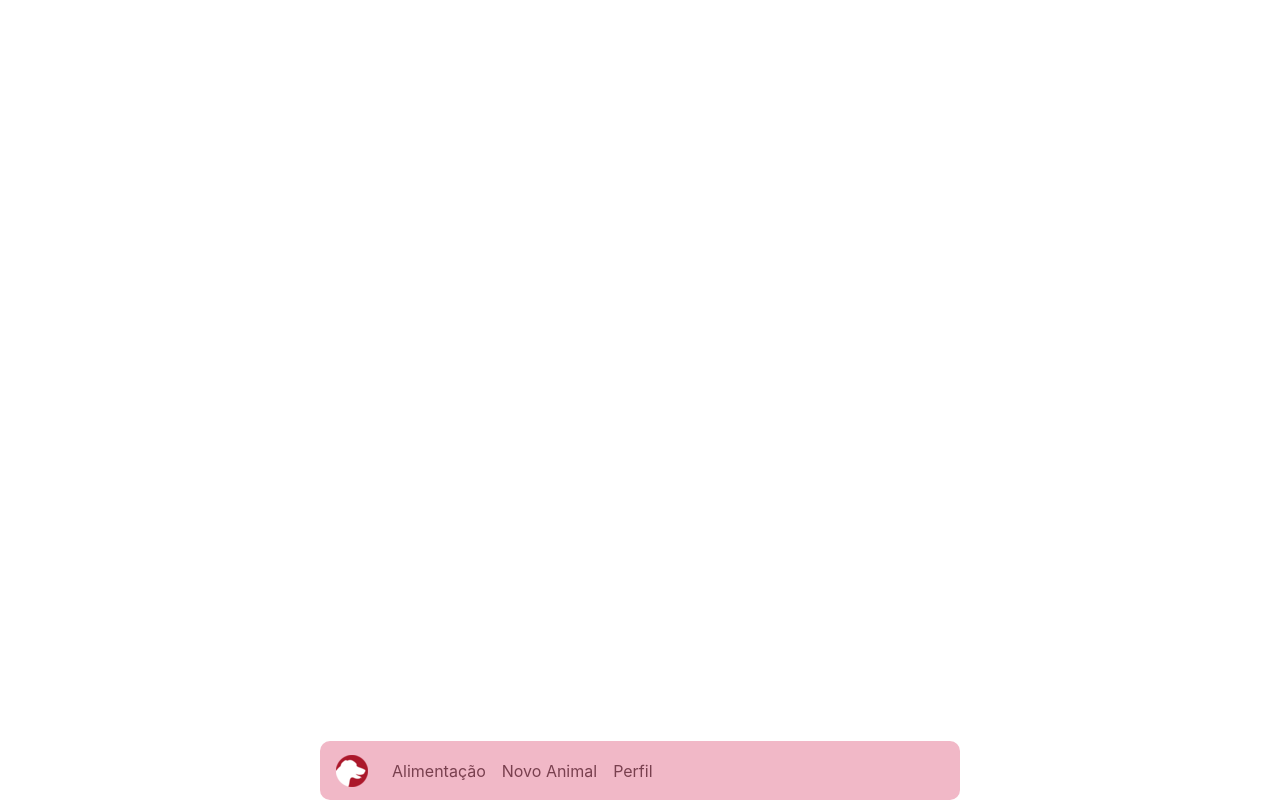
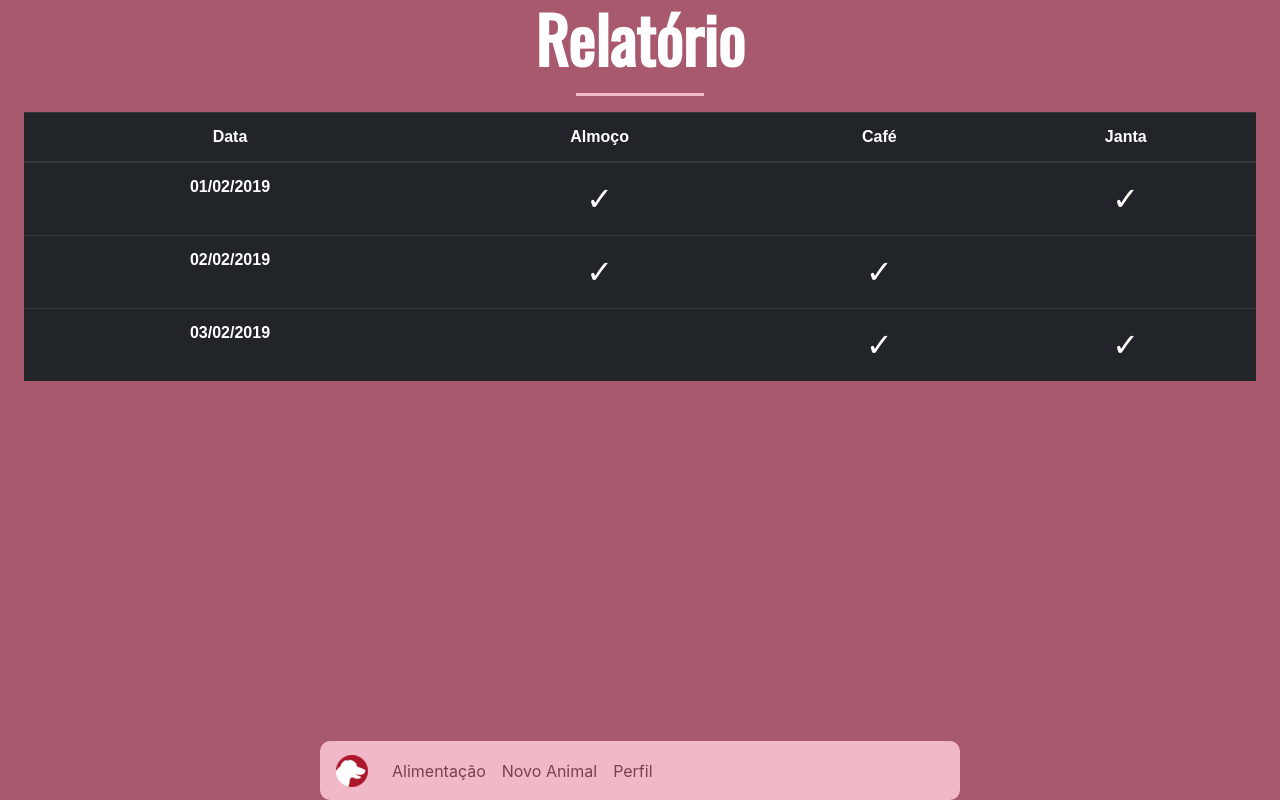
Before and after one commit to Lucs1590/Pet, an Angular app: page /relatorio-alimentacao in a window 1280 px wide. Before the commit this address led to /. Built offline with nearby package versions, Linux system fonts and the light colour scheme.

Commit message:
Terminando o relatório de alimentação

```diff
--- a/src/app/alimentacao/alimentacao.component.ts
+++ b/src/app/alimentacao/alimentacao.component.ts
@@ -1,4 +1,5 @@
 import { Component, OnInit } from '@angular/core';
+import { Router } from '@angular/router';
 
 @Component({
   selector: 'app-alimentacao',
@@ -7,11 +8,15 @@ import { Component, OnInit } from '@angular/core';
 })
 export class AlimentacaoComponent implements OnInit {
 
-  constructor() { }
+  constructor(private _router: Router) { }
 
   ngOnInit() {
   }
 
   Data = '16/08/2018';
 
+  toReport() {
+    this._router.navigate(['/relatorio-alimentacao']);
+  }
+
 }
--- a/src/app/app-routing.module.ts
+++ b/src/app/app-routing.module.ts
@@ -9,6 +9,7 @@ import { CadastroPetComponent } from './cadastro-pet/cadastro-pet.component';
 import { CadastroDonoComponent } from './cadastro-dono/cadastro-dono.component';
 import { PerfilDonoComponent } from './perfil-dono/perfil-dono.component';
 import { LoginComponent } from './login/login.component';
+import { RelatorioAlimentacaoComponent } from './relatorio-alimentacao/relatorio-alimentacao.component';
 
 const routes: Routes = [
   { path: '', redirectTo: '/home', pathMatch: 'full' },
@@ -19,7 +20,8 @@ const routes: Routes = [
   { path: 'new-pet', component: CadastroPetComponent },
   { path: 'new-dono', component: CadastroDonoComponent},
   { path: 'perfil', component: PerfilDonoComponent},
-  { path: 'login', component: LoginComponent}
+  { path: 'login', component: LoginComponent},
+  { path: 'relatorio-alimentacao', component: RelatorioAlimentacaoComponent}
 ];
 
 @NgModule({
--- a/src/app/app.module.ts
+++ b/src/app/app.module.ts
@@ -12,6 +12,7 @@ import { CadastroPetComponent } from './cadastro-pet/cadastro-pet.component';
 import { CadastroDonoComponent } from './cadastro-dono/cadastro-dono.component';
 import { PerfilDonoComponent } from './perfil-dono/perfil-dono.component';
 import { LoginComponent } from './login/login.component';
+import { RelatorioAlimentacaoComponent } from './relatorio-alimentacao/relatorio-alimentacao.component';
 
 @NgModule({
   declarations: [
@@ -23,7 +24,8 @@ import { LoginComponent } from './login/login.component';
     CadastroPetComponent,
     CadastroDonoComponent,
     PerfilDonoComponent,
-    LoginComponent
+    LoginComponent,
+    RelatorioAlimentacaoComponent
   ],
   imports: [
     BrowserModule,
--- /dev/null
+++ b/src/app/relatorio-alimentacao/relatorio-alimentacao.component.css
@@ -0,0 +1,28 @@
+#divPrincipal{
+    text-align:center;
+    background-color:#A9596E;
+    min-height: 100%;
+    width: 100%;
+    font-family: Arial, Helvetica, sans-serif;
+}
+
+h1{
+    color: #FFFF;
+    font-family: 'Oswald', sans-serif;
+    font-weight: bold;
+    font-size: 4rem;
+}
+
+hr {
+    border-top: 3px solid #F1B8C7;;
+    width: 10%;
+}
+
+#divPlanilha{
+    margin-left: 1.5rem;
+    margin-right: 1.5rem;
+}
+
+td{
+    font-size: 2rem;
+}
--- /dev/null
+++ b/src/app/relatorio-alimentacao/relatorio-alimentacao.component.html
@@ -0,0 +1,38 @@
+<div id="divPrincipal">
+    <h1>
+        Relatório
+    </h1>
+    <hr>
+    <div id="divPlanilha">
+        <table class="table table-dark">
+            <thead>
+                <tr>
+                    <th scope="col">Data</th>
+                    <th scope="col">Almoço</th>
+                    <th scope="col">Café</th>
+                    <th scope="col">Janta</th>
+                </tr>
+            </thead>
+            <tbody>
+                <tr>
+                    <th scope="row">01/02/2019</th>
+                    <td>&#10003;</td>
+                    <td></td>
+                    <td>&#10003;</td>
+                </tr>
+                <tr>
+                    <th scope="row">02/02/2019</th>
+                    <td>&#10003;</td>
+                    <td>&#10003;</td>
+                    <td></td>
+                </tr>
+                <tr>
+                    <th scope="row">03/02/2019</th>
+                    <td></td>
+                    <td>&#10003;</td>
+                    <td>&#10003;</td>
+                </tr>
+            </tbody>
+        </table>
+    </div>
+</div>
--- /dev/null
+++ b/src/app/relatorio-alimentacao/relatorio-alimentacao.component.ts
@@ -0,0 +1,15 @@
+import { Component, OnInit } from '@angular/core';
+
+@Component({
+  selector: 'app-relatorio-alimentacao',
+  templateUrl: './relatorio-alimentacao.component.html',
+  styleUrls: ['./relatorio-alimentacao.component.css']
+})
+export class RelatorioAlimentacaoComponent implements OnInit {
+
+  constructor() { }
+
+  ngOnInit() {
+  }
+
+}
--- a/src/index.html
+++ b/src/index.html
@@ -10,7 +10,7 @@
   <script src="https://code.jquery.com/jquery-3.2.1.slim.min.js" integrity="sha384-KJ3o2DKtIkvYIK3UENzmM7KCkRr/rE9/Qpg6aAZGJwFDMVNA/GpGFF93hXpG5KkN" crossorigin="anonymous"></script>
   <script src="https://cdnjs.cloudflare.com/ajax/libs/popper.js/1.12.9/umd/popper.min.js" integrity="sha384-ApNbgh9B+Y1QKtv3Rn7W3mgPxhU9K/ScQsAP7hUibX39j7fakFPskvXusvfa0b4Q" crossorigin="anonymous"></script>
   <script src="https://maxcdn.bootstrapcdn.com/bootstrap/4.0.0/js/bootstrap.min.js" integrity="sha384-JZR6Spejh4U02d8jOt6vLEHfe/JQGiRRSQQxSfFWpi1MquVdAyjUar5+76PVCmYl" crossorigin="anonymous"></script>
-  <link href="https://fonts.googleapis.com/css?family=Indie+Flower|Lobster|Pacifico|Permanent+Marker|Sacramento" rel="stylesheet">
+  <link href="https://fonts.googleapis.com/css?family=Indie+Flower|Lobster|Pacifico|Permanent+Marker|Sacramento|Dosis|Oswald" rel="stylesheet">
 </head>
 <body>
   <app-root></app-root>
```
Also changed, not shown: 1 other file (tests, documents, lock files or other folders).
